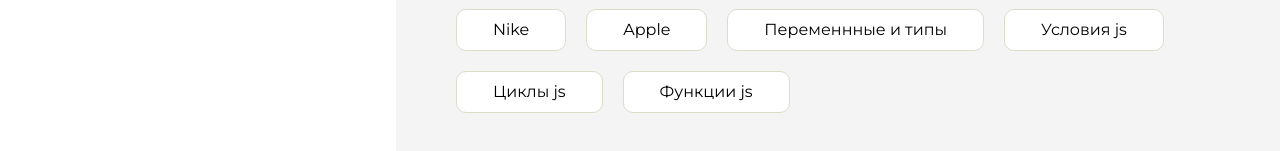
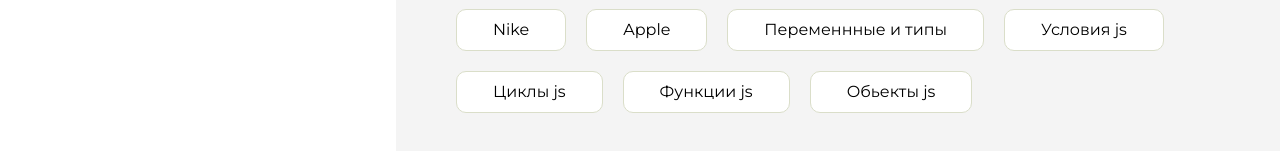
Before and after one commit to nur2282/homework, a plain HTML site: page index.html in a window 1280 px wide. Shown: the part 601-752 px from the top of the page. Drawn offline with Linux system fonts and the light colour scheme.

Commit message:
Update index.html

```diff
--- a/index.html
+++ b/index.html
@@ -158,6 +158,9 @@
                     <li class="content__list-item">
                         <a href="js-4/index.html">Функции js</a>
                     </li>
+                    <li class="content__list-item">
+                        <a href="js-5/index.html">Обьекты js</a>
+                    </li>
                 </ul>
             </div>
             <div class="content__block hidden" id="diplomBlock">
```
